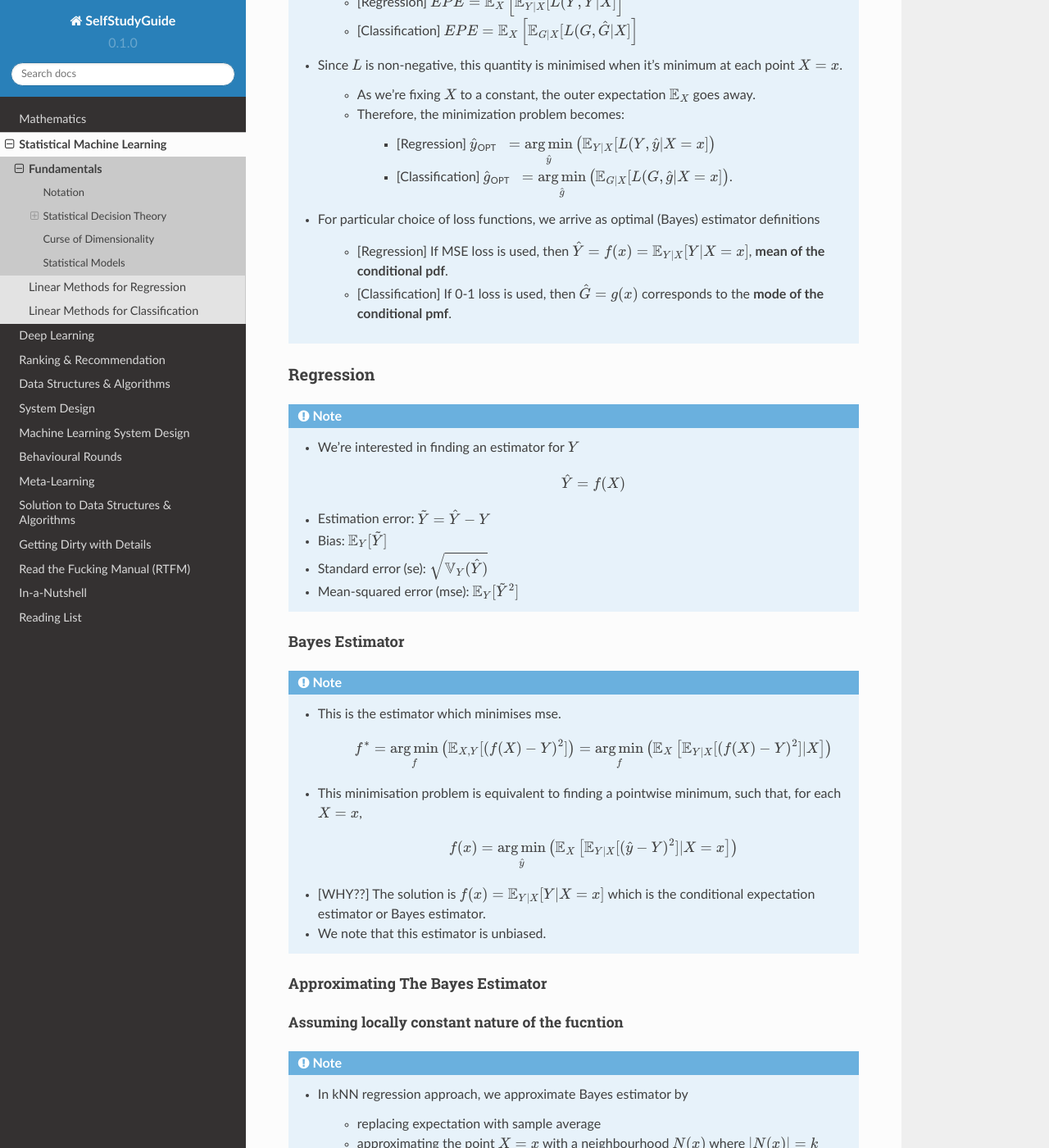
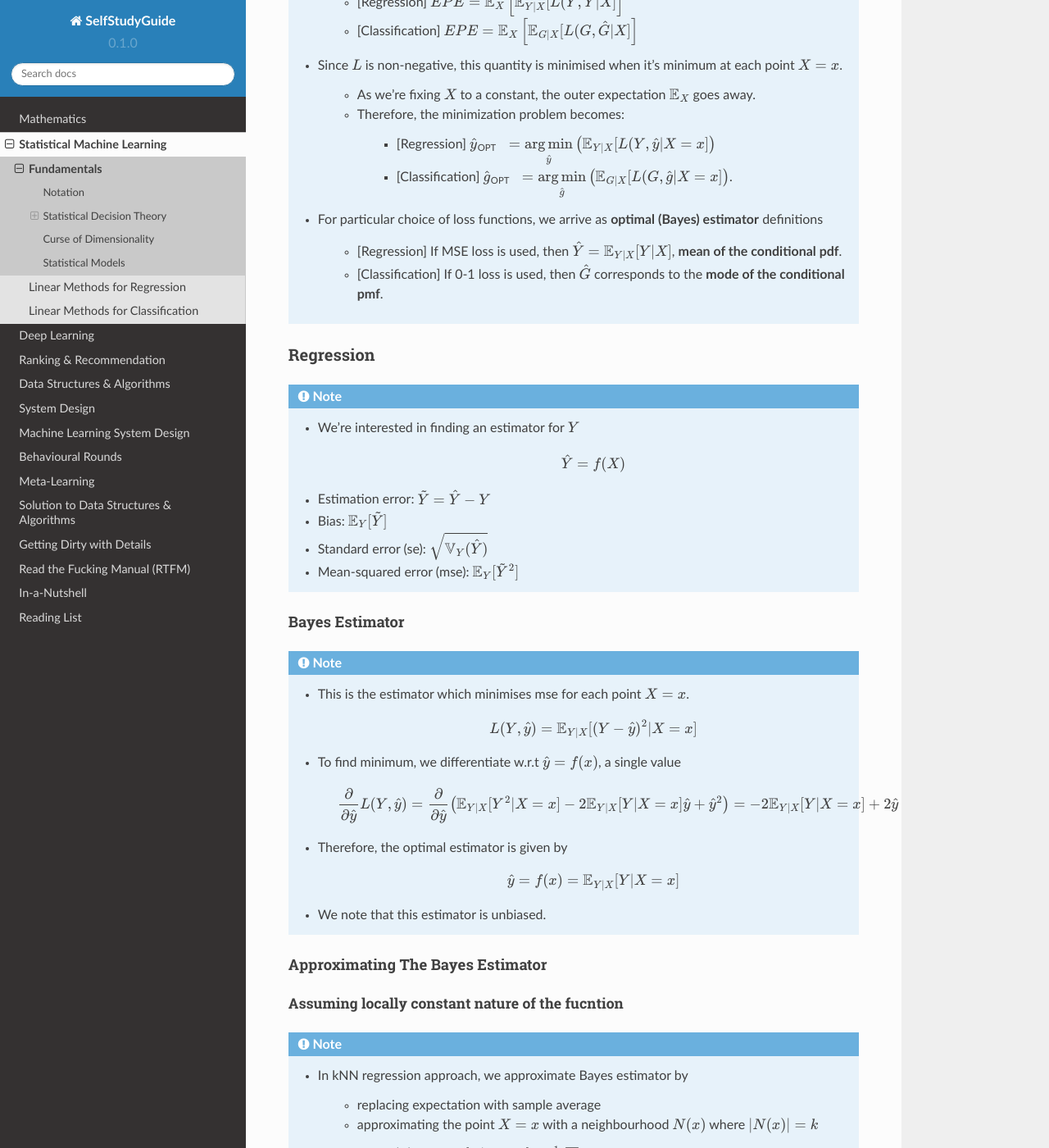
Before and after one commit to uselesstechjunks/leetcode, a Sphinx documentation site: the page built from docs/source/ml/basics.rst, in a window 1280 px wide and 1400 px high, scrolled down 2148 px. Shown: the whole window at 82% size. Built offline with Sphinx 7.4.7 and the Read the Docs theme 2.0.0, drawn with Linux system fonts in a browser that asks for light colours.

Commit message:
Update basics.rst

```diff
--- a/docs/source/ml/basics.rst
+++ b/docs/source/ml/basics.rst
@@ -82,10 +82,10 @@ Two Random Variables
 
 			* [Regression] :math:`\hat{y}_{\text{OPT}}=\underset{\hat{y}}{\arg\min}\left(\mathbb{E}_{Y|X}[L(Y,\hat{y}|X=x]\right)`
 			* [Classification] :math:`\hat{g}_{\text{OPT}}=\underset{\hat{g}}{\arg\min}\left(\mathbb{E}_{G|X}[L(G,\hat{g}|X=x]\right)`.
-	* For particular choice of loss functions, we arrive as optimal (Bayes) estimator definitions
+	* For particular choice of loss functions, we arrive as **optimal (Bayes) estimator** definitions
 
-		* [Regression] If MSE loss is used, then :math:`\hat{Y}=f(x)=\mathbb{E}_{Y|X}[Y|X=x]`, **mean of the conditional pdf**.
-		* [Classification] If 0-1 loss is used, then :math:`\hat{G}=g(x)` corresponds to the **mode of the conditional pmf**.
+		* [Regression] If MSE loss is used, then :math:`\hat{Y}=\mathbb{E}_{Y|X}[Y|X]`, **mean of the conditional pdf**.
+		* [Classification] If 0-1 loss is used, then :math:`\hat{G}` corresponds to the **mode of the conditional pmf**.
 
 Regression
 ==================================================================================
@@ -101,13 +101,15 @@ Regression
 Bayes Estimator
 ----------------------------------------------------------------------------------
 .. note::
-	* This is the estimator which minimises mse.
+	* This is the estimator which minimises mse for each point :math:`X=x`.
 
-		.. math:: f^*=\underset{f}{\arg\min}\left(\mathbb{E}_{X,Y}[(f(X)-Y)^2]\right)=\underset{f}{\arg\min}\left(\mathbb{E}_X\left[\mathbb{E}_{Y|X}[(f(X)-Y)^2]|X\right]\right)
-	* This minimisation problem is equivalent to finding a pointwise minimum, such that, for each :math:`X=x`,
+		.. math:: L(Y,\hat{y})=\mathbb{E}_{Y|X}[(Y-\hat{y})^2|X=x]
+	* To find minimum, we differentiate w.r.t :math:`\hat{y}=f(x)`, a single value
 
-		.. math:: f(x)=\underset{\hat{y}}{\arg\min}\left(\mathbb{E}_X\left[\mathbb{E}_{Y|X}[(\hat{y}-Y)^2]|X=x\right]\right)
-	* [WHY??] The solution is :math:`f(x)=\mathbb{E}_{Y|X}[Y|X=x]` which is the conditional expectation estimator or Bayes estimator.
+		.. math:: \frac{\partial}{\mathop{\partial\hat{y}}}L(Y,\hat{y})=\frac{\partial}{\mathop{\partial\hat{y}}}\left(\mathbb{E}_{Y|X}[Y^2|X=x]-2\mathbb{E}_{Y|X}[Y|X=x]\hat{y}+\hat{y}^2\right)=-2\mathbb{E}_{Y|X}[Y|X=x]+2\hat{y}
+	* Therefore, the optimal estimator is given by
+
+		.. math:: \hat{y}=f(x)=\mathbb{E}_{Y|X}[Y|X=x]
 	* We note that this estimator is unbiased.
 
 Approximating The Bayes Estimator
```
